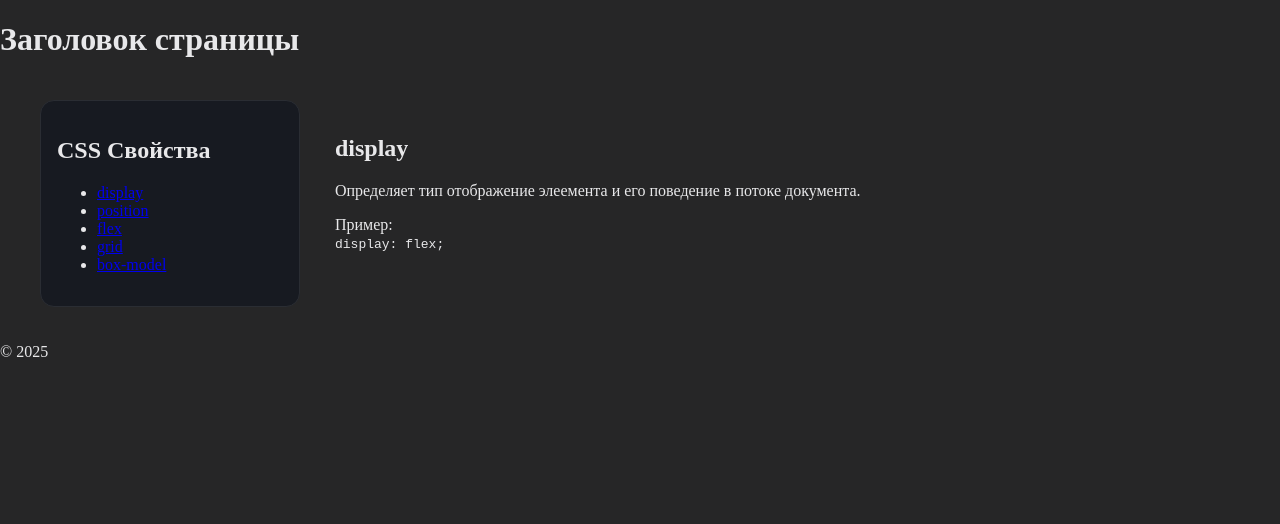
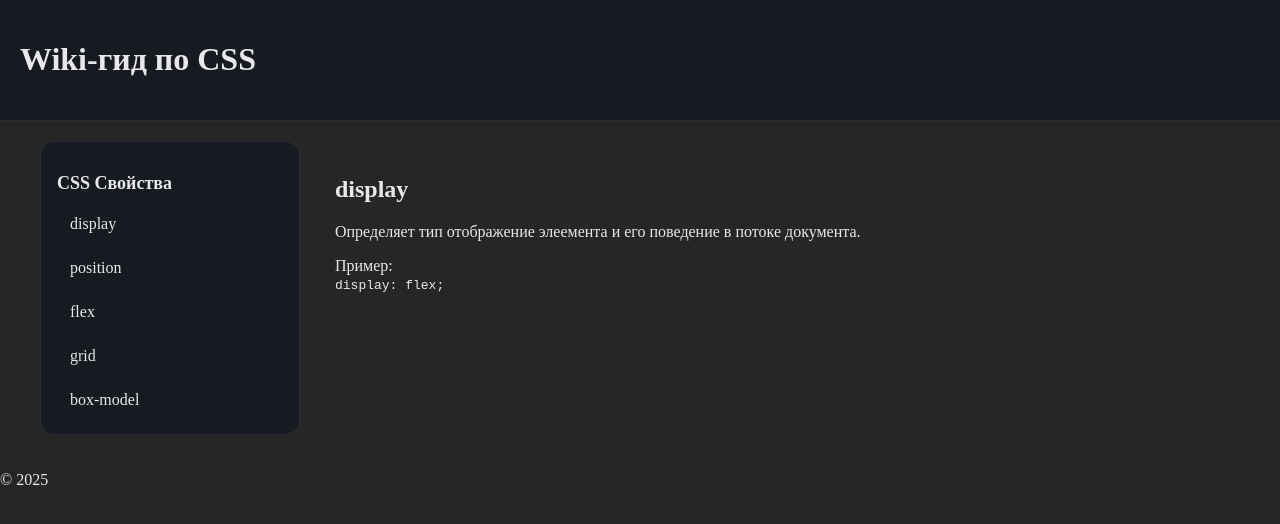
Before and after one commit to Arhydemon/css-landing-together, a plain HTML site: page index.html in a window 1280 px wide. Drawn offline with Linux system fonts and the light colour scheme.

Commit message:
changes in styles.css Makar

```diff
--- a/index.html
+++ b/index.html
@@ -13,7 +13,7 @@
 
   <!-- ===== HEADER (по желанию) ===== -->
   <header class="header">
-    <h1 class="page-title">Заголовок страницы</h1>
+    <h1 class="page-title">Wiki-гид по CSS</h1>
   </header>
 
   <!-- ===== ОСНОВНОЙ КОНТЕЙНЕР ===== -->
--- a/styles.css
+++ b/styles.css
@@ -7,6 +7,12 @@
   --text : #e8e8ea;
   --muted : #292828;
   --border : #2a2d33;
+}
+
+.header {
+  background: var(--panel);
+  padding: var(--pad);
+  border-bottom: 1px solid var(--border);
 }
 
 body {
@@ -33,6 +39,36 @@ body {
     border-radius: 14px;
     padding: 16px;
 }
+
+.nav__title {
+    font-size: 18px;
+    margin-bottom: 12px;
+}
+
+.nav__list {
+    list-style: none;
+    padding: 0;
+    margin: 0;
+    display: grid;
+    gap: 8px;
+}
+
+.nav__link {
+    display: block;
+    color: var(--text);
+    text-decoration: none;
+    padding: 8px 12px;
+    border-radius: 8px;
+    transition: background 0.3s;
+    border: 1px solid transparent;
+}
+
+.nav__link:hover {
+    background: #943b63;
+    border-color: #a29f30;
+}
+
+
 /* Левая колонка */
 .sidebar {
 position: sticky;
@@ -48,8 +84,11 @@ align-self: start;
 
 /* ===== АДАПТИВ ===== */
 
-@media (max-width: 768px) {
+@media (max-width: 860px) {
   .layout {
     grid-template-columns: 1fr;
+    sidebar {
+      position: static;
+    }
   }
 }
```
